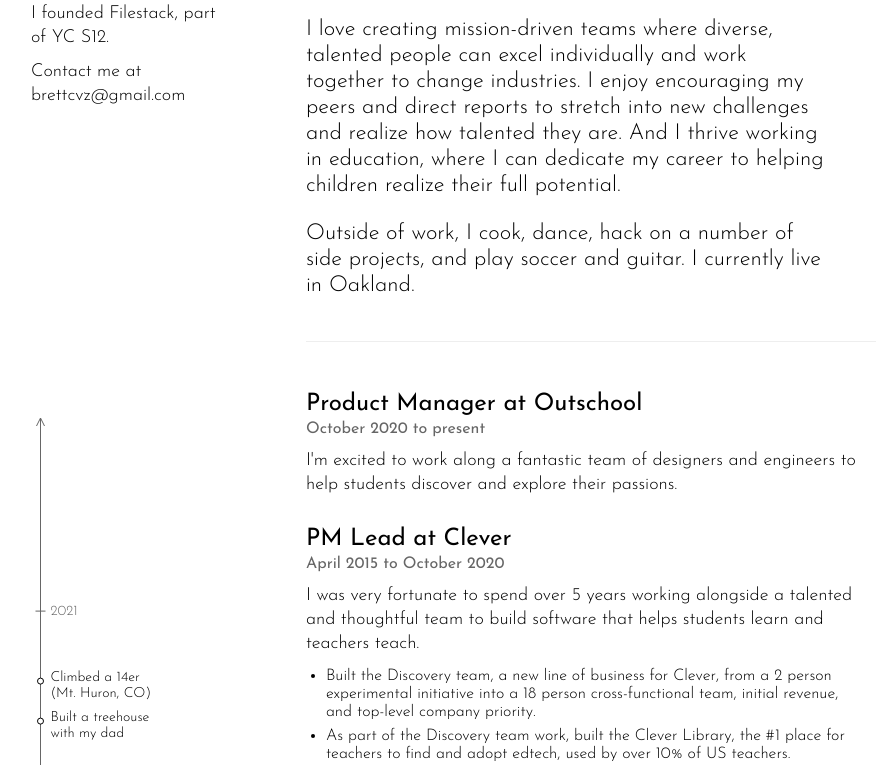
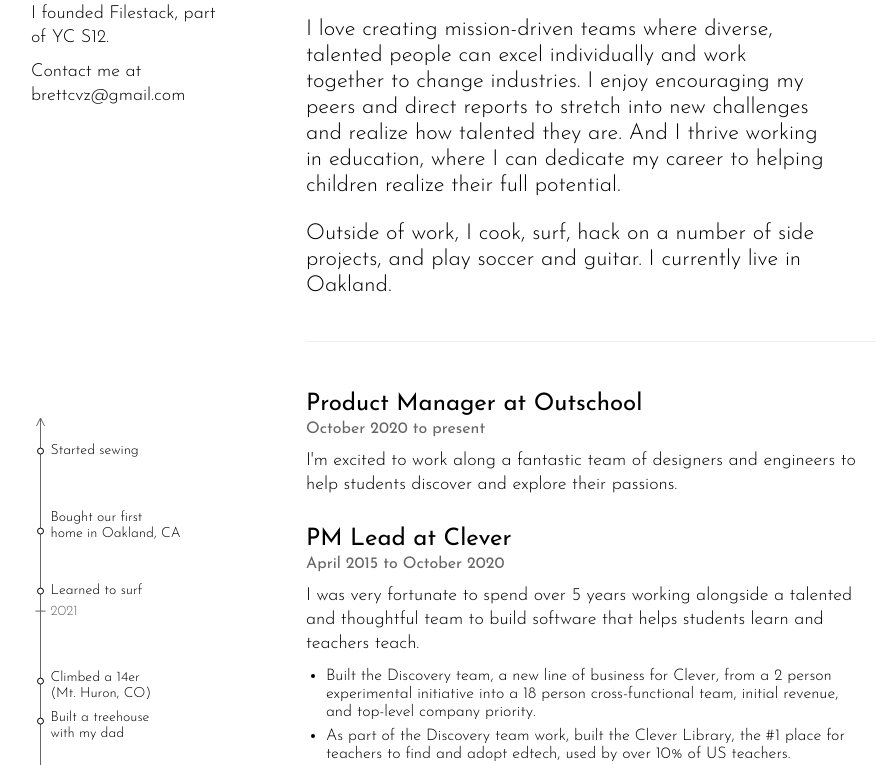
Before and after one commit to brettcvz/brettcvz.com, a Django app: page /about/ in a window 1280 px wide. Shown: the part 181-946 px from the top of the page, without its empty margins (209-1095 px from the left). Run offline with Django 3.2, Linux system fonts and the light colour scheme.

Commit message:
Added new events

```diff
--- a/static/js/about.js
+++ b/static/js/about.js
@@ -9,6 +9,12 @@ document.addEventListener("DOMContentLoaded", function(){
     //set of events, key is the dot position, value is the text
     //associated with it (optionally with positions)
     var events = {
+        2021.8: "Started sewing",
+        2021.4: {
+          2021.45: "Bought our first",
+          2021.37: "home in Oakland, CA",
+        },
+        2021.1: "Learned to surf",
         2020.65: {
           2020.65: "Climbed a 14er",
           2020.57: "(Mt. Huron, CO)",
--- a/templates/about.html
+++ b/templates/about.html
@@ -14,7 +14,7 @@
         I love creating mission-driven teams where diverse, talented people can excel individually and work together to change industries. I enjoy encouraging my peers and direct reports to stretch into new challenges and realize how talented they are. And I thrive working in education, where I can dedicate my career to helping children realize their full potential.
         </p>
         <p>
-        Outside of work, I cook, dance, hack on a number of side projects, and play soccer and guitar. I currently live in Oakland.
+        Outside of work, I cook, surf, hack on a number of side projects, and play soccer and guitar. I currently live in Oakland.
         </p>
     </div>
     <ul class="timeline-entries fadein">
@@ -83,6 +83,6 @@
 {%block sidepane%}
 {{block.super}}
 <div class="timeline fadein">
-    <svg id="timeline-graphic" width="200" height="1400" viewBox="0 0 200 1400"></svg>
+    <svg id="timeline-graphic" width="200" height="2200" viewBox="0 0 200 2200"></svg>
 </div>
 {%endblock%}
```
